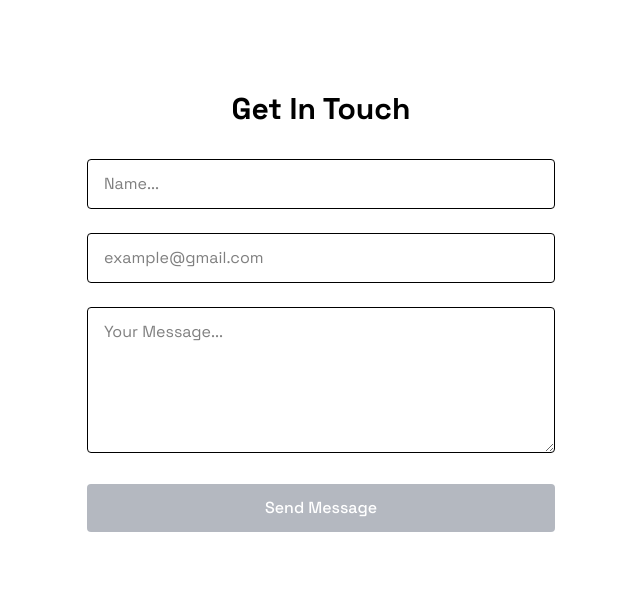
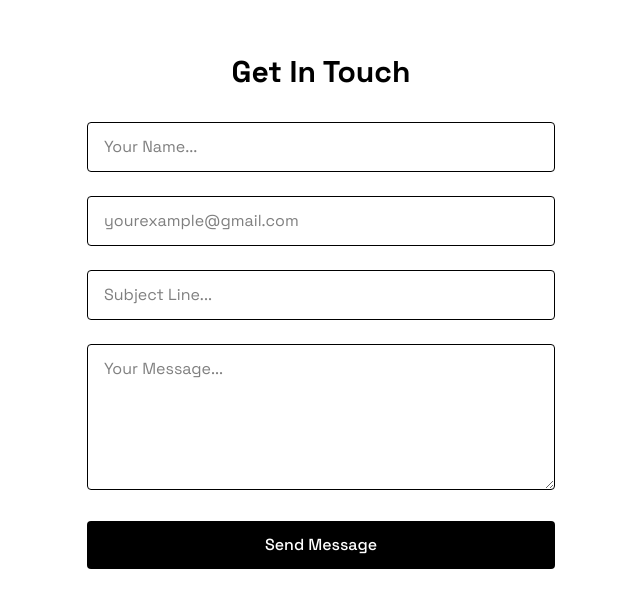
Before and after one commit to gracerlane/portfolio, a React (Vite) app: page / in a window 1280 px wide. Shown: the part 2773-3380 px from the top of the page, without its empty margins (319-959 px from the left). Built offline with nearby package versions, Linux system fonts and the light colour scheme.

Commit message:
Add subject line

```diff
--- a/src/components/sections/Contact.jsx
+++ b/src/components/sections/Contact.jsx
@@ -56,7 +56,7 @@ export const Contact = () => {
                 required
                 value={formData.name}
                 className="w-full bg-gray/5 border border-gray/10 rounded px-4 py-3 text-gray transition focus:outline-none focus:border-pink-500 focus:bg-pink-500/5"
-                placeholder="Name..."
+                placeholder="Your Name..."
                 onChange={(e) =>
                   setFormData({ ...formData, name: e.target.value })
                 }
@@ -71,15 +71,31 @@ export const Contact = () => {
                 required
                 value={formData.email}
                 className="w-full bg-gray/5 border border-gray/10 rounded px-4 py-3 text-gray transition focus:outline-none focus:border-pink-500 focus:bg-pink-500/5"
-                placeholder="example@gmail.com"
+                placeholder="yourexample@gmail.com"
                 onChange={(e) =>
                   setFormData({ ...formData, email: e.target.value })
                 }
               />
             </div>
 
+						<div className="relative">
+              <input
+                type="text"
+                id="title"
+                name="title"
+                required
+                value={formData.title}
+                className="w-full bg-gray/5 border border-gray/10 rounded px-4 py-3 text-gray transition focus:outline-none focus:border-pink-500 focus:bg-pink-500/5"
+                placeholder="Subject Line..."
+                onChange={(e) =>
+                  setFormData({ ...formData, title: e.target.value })
+                }
+              />
+            </div>
+
             <div className="relative">
               <textarea
+								type="text"
                 id="message"
                 name="message"
                 required
@@ -95,7 +111,7 @@ export const Contact = () => {
 
             <button
               type="submit"
-              className="w-full bg-gray-500/50 text-white py-3 px-6 rounded font-medium transition relative overflow-hidden hover:bg-gray-400 cursor-pointer"
+              className="w-full bg-black text-white py-3 px-6 rounded font-medium transition relative overflow-hidden hover:bg-gray-500 cursor-pointer hover:-translate-y-0.5 hover:shadow-[0_0_15px_rgba(59, 130, 246, 0.2)]"
             >
               Send Message
             </button>
--- a/src/components/sections/Home.jsx
+++ b/src/components/sections/Home.jsx
@@ -18,7 +18,7 @@ export const Home = () => {
           <div className="flex justify-center space-x-4">
             <a
               href="#projects"
-              className="bg-black text-white py-3 px-6 rounded font-medium transition relative overflow-hidden hover:-translate-y-0.5 hover:shadow-[0_0_15px_rgba(59, 130, 246, 0.2)] hover:bg-pink-500/50"
+              className="bg-black text-white py-3 px-6 rounded font-medium transition relative overflow-hidden hover:-translate-y-0.5 hover:shadow-[0_0_15px_rgba(59, 130, 246, 0.2)] hover:bg-gray-500"
             >
               View Projects
             </a>
@@ -26,7 +26,7 @@ export const Home = () => {
             <a
               href="#contact"
               className="border border-black text-black py-3 px-6 rounded font-medium transition-all duration-200
-             hover:-translate-y-0.5 hover:shadow-[0_0_15px_rgba(59, 130, 246, 0.2)] hover:text-pink-500/50 hover:border-pink-500/50"
+             hover:-translate-y-0.5 hover:shadow-[0_0_15px_rgba(59, 130, 246, 0.2)] hover:bg-gray-50/50 hover:text-gray-700/50 hover:border-gray-700/50"
             >
               Contact Me
             </a>
```
